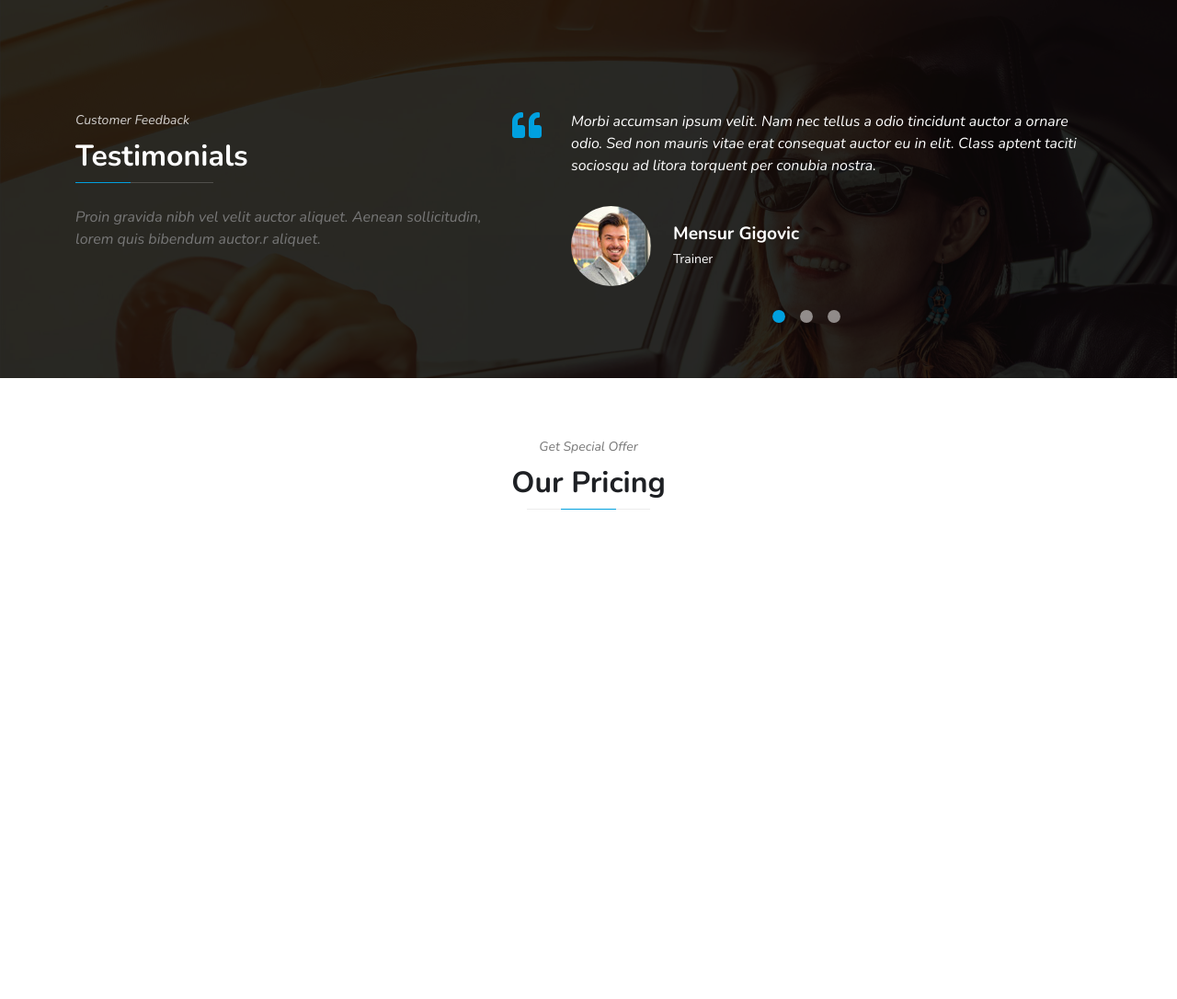
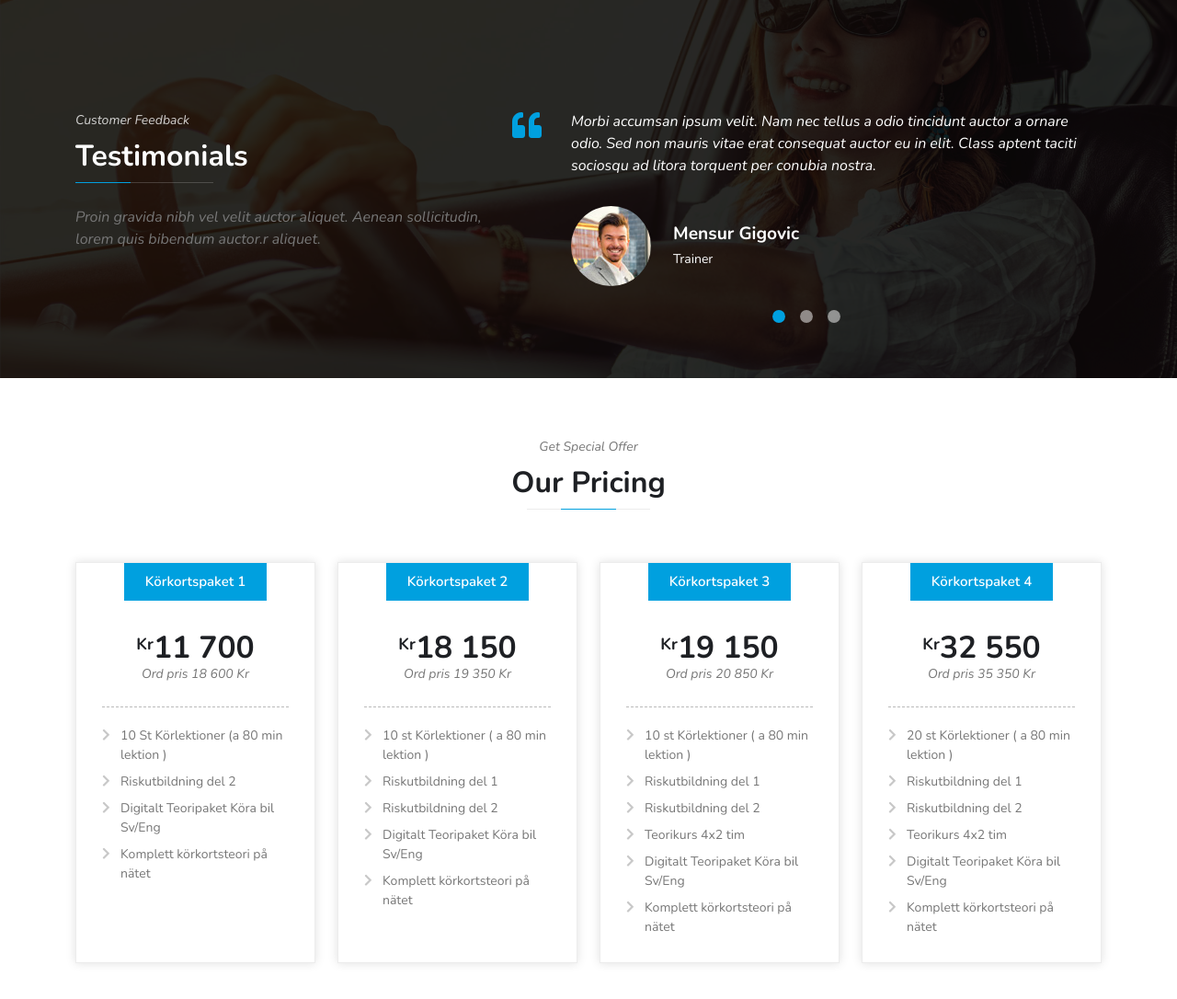
Before and after one commit to SenadinBot/ikus_frontend, a website: page index.html in a window 1280 px wide. Shown: the whole page at 92% size. Before the commit the page ends 800 px from the top, so only its background shows below. Drawn offline with nearby package versions, Linux system fonts and the light colour scheme.

Commit message:
feat: pricing

```diff
--- a/index.html
+++ b/index.html
@@ -197,7 +197,8 @@
 
       <div class="container my-4 my-md-5 my-lg-6">
             <div class="row">
-                  <div class="col-12">
+
+                  <div class="col-12 mb-5">
                         <div class="section-intro centered">
 
                               <div>Get Special Offer</div>
@@ -206,6 +207,100 @@
 
                         </div>
                   </div>
+
+                  <div class="col-sm-6 col-lg-3 mb-4 mb-lg-0">
+                        <div class="pricing">
+
+                              <div class="price-title">
+                                    Körkortspaket 1
+                              </div>
+
+                              <div class="price">
+                                    <span><sup>Kr</sup>11 700</span>
+                                    <i>Ord pris 18 600 Kr</i>
+                              </div>
+
+                              <ul>
+                                    <li>10 St Körlektioner (a 80 min lektion )</li>
+                                    <li>Riskutbildning del 2</li>
+                                    <li>Digitalt Teoripaket Köra bil Sv/Eng</li>
+                                    <li>Komplett körkortsteori på nätet</li>
+                              </ul>
+
+                        </div>
+                  </div>
+
+                  <div class="col-sm-6 col-lg-3 mb-4 mb-lg-0">
+                        <div class="pricing">
+
+                              <div class="price-title">
+                                    Körkortspaket 2
+                              </div>
+
+                              <div class="price">
+                                    <span><sup>Kr</sup>18 150</span>
+                                    <i>Ord pris 19 350 Kr</i>
+                              </div>
+
+                              <ul>
+                                    <li>10 st Körlektioner ( a 80 min lektion )</li>
+                                    <li>Riskutbildning del 1</li>
+                                    <li>Riskutbildning del 2</li>
+                                    <li>Digitalt Teoripaket Köra bil Sv/Eng</li>
+                                    <li>Komplett körkortsteori på nätet</li>
+                              </ul>
+
+                        </div>
+                  </div>
+
+                  <div class="col-sm-6 col-lg-3 mb-4 mb-lg-0">
+                        <div class="pricing">
+
+                              <div class="price-title">
+                                    Körkortspaket 3
+                              </div>
+
+                              <div class="price">
+                                    <span><sup>Kr</sup>19 150</span>
+                                    <i>Ord pris 20 850 Kr</i>
+                              </div>
+
+                              <ul>
+                                    <li>10 st Körlektioner ( a 80 min lektion )</li>
+                                    <li>Riskutbildning del 1</li>
+                                    <li>Riskutbildning del 2</li>
+                                    <li>Teorikurs 4x2 tim</li>
+                                    <li>Digitalt Teoripaket Köra bil Sv/Eng</li>
+                                    <li>Komplett körkortsteori på nätet</li>
+                              </ul>
+
+                        </div>
+                  </div>
+
+                  <div class="col-sm-6 col-lg-3 mb-4 mb-lg-0">
+                        <div class="pricing">
+
+                              <div class="price-title">
+                                    Körkortspaket 4
+                              </div>
+
+                              <div class="price">
+                                    <span><sup>Kr</sup>32 550</span>
+                                    <i>Ord pris 35 350 Kr</i>
+                              </div>
+
+                              <ul>
+                                    <li>20 st Körlektioner ( a 80 min lektion )</li>
+                                    <li>Riskutbildning del 1</li>
+                                    <li>Riskutbildning del 2</li>
+                                    <li>Teorikurs 4x2 tim</li>
+                                    <li>Digitalt Teoripaket Köra bil Sv/Eng</li>
+                                    <li>Komplett körkortsteori på nätet</li>
+                              </ul>
+
+                        </div>
+                  </div>
+
             </div>
       </div>
 
--- a/scss/_components.scss
+++ b/scss/_components.scss
@@ -1,2 +1,3 @@
 @import "components/testimonial";
 @import "components/section-intro";
+@import "components/pricing";
--- /dev/null
+++ b/scss/components/_pricing.scss
@@ -0,0 +1,66 @@
+.pricing {
+    position: relative;
+    text-align: center;
+    padding: 0px 28px 20px;
+    border: 1px solid $light;
+    height: 100%;
+    @include box-shadow-xs;
+
+    .price-title {
+        background-color: $primary;
+        color: $white;
+        font-size: 15px;
+        font-weight: 600;
+        padding: 9px 23px;
+        margin-bottom: 35px;
+        display: inline-block;
+    }
+
+    .price {
+        span {
+            font-size: 2.1rem;
+            line-height: 1;
+            font-weight: 700;
+
+            sup {
+                font-size: 1.1rem;
+            }
+        }
+
+        i {
+            display: block;
+            font-size: .875rem;
+            color: $gray;
+        }
+    }
+
+    ul {
+        border-top: 1px dashed rgba($gray, .5);
+        position: relative;
+        margin-top: 25px;
+        margin-bottom: 0;
+        display: inline-block;
+        padding: 20px 0 0 0;
+        list-style: none;
+
+        li {
+            color: $gray;
+            font-size: .875rem;
+            padding-left: 20px;
+            margin-bottom: 8px;
+            display: block;
+            text-align: left;
+            position: relative;
+
+            &:before {
+                position: absolute;
+                content: '\f054';
+                left: 0px;
+                top: 0px;
+                font-family: 'Font Awesome 5 Free';
+                font-weight: 600;
+                opacity: .4;
+            }
+        }
+    }
+}
```
Also changed, not shown: css/style.css.
